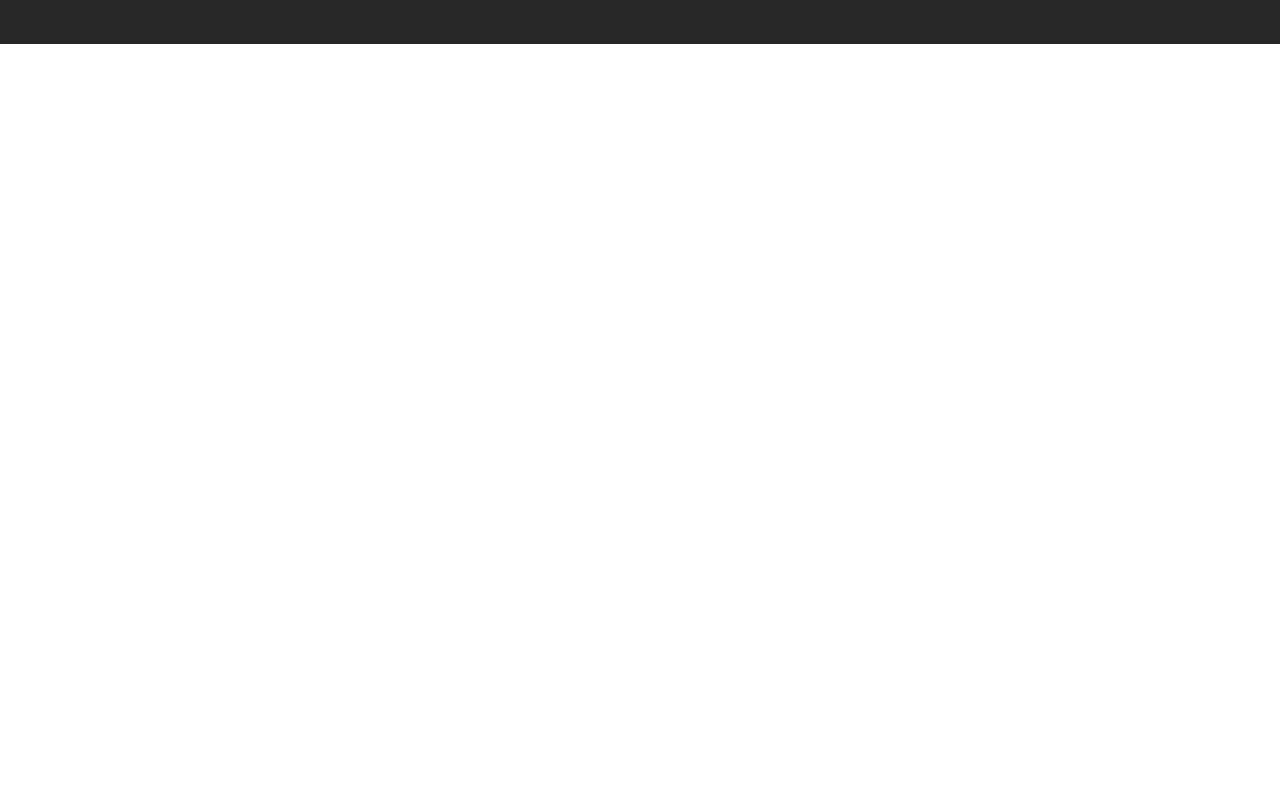
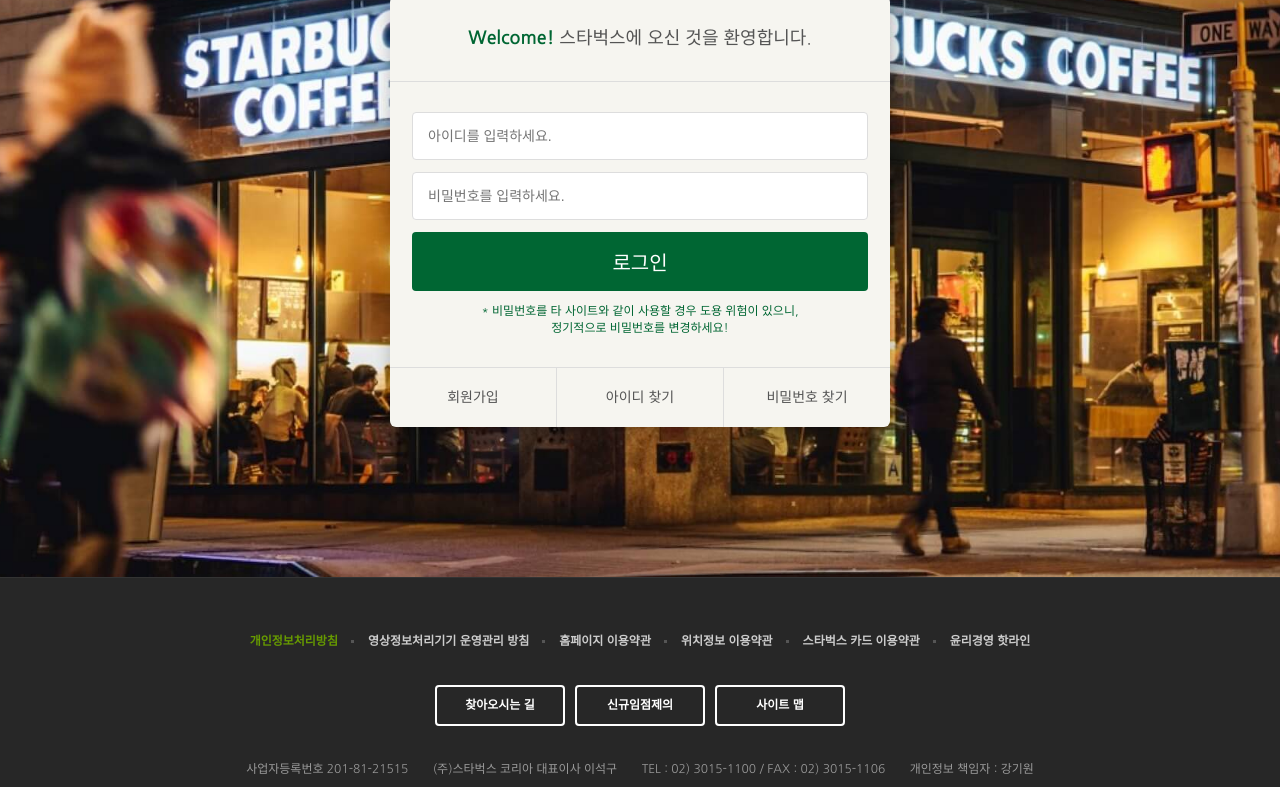
Before and after one commit to SKY-PEY/starbucks, a plain HTML site: page signin/index.html in a window 1280 px wide. Shown: the part 290-1077 px from the top of the page. Before the commit the page ends 800 px from the top, so only its background shows below. Drawn offline with nearby package versions, Linux system fonts and the light colour scheme.

Commit message:
Feat:Complete signin

```diff
--- /dev/null
+++ b/css/signin.css
@@ -0,0 +1,78 @@
+.signin {
+  margin-top: 120px;
+  padding: 100px 0 150px;
+  background-image: url("../images/signin_bg.jpg");
+  background-repeat: no-repeat;
+  background-position: center;
+  background-attachment: fixed;
+  background-size: cover;
+}
+.signin h1 {
+  color: #fff;
+  font-size: 30px;
+  font-weight: 700;
+  text-align: center;
+  margin-bottom: 24px;
+}
+.signin__card {
+  width: 500px;
+  margin: 0 auto;
+  border-radius: 6px;
+  background-color: #F6F5F0;
+  box-shadow: 2px 2px 20px rgba(0,0,0,.3);
+  color: #555;
+}
+.signin__card h2 {
+  padding: 30px;
+  font-size: 18px;
+  text-align: center;
+  border-bottom: 1px solid #ddd;
+}
+.signin__card h2 strong {
+  font-weight: 700;
+  color: #006633;
+}
+.signin__card form {
+  padding: 30px 22px;
+}
+.signin__card form input {
+  width: 100%;
+  margin-bottom: 12px;
+  padding: 15px;
+  border: 1px solid #ddd;
+  border-radius: 4px;
+  outline: none;
+  box-sizing: border-box;
+  font-size: 14px;
+}
+.signin__card form [type="submit"] {
+  background-color: #006633;
+  border: none;
+  color: #fff;
+  font-size: 20px;
+  cursor: pointer;
+}
+.signin__card form p {
+  font-size: 12px;
+  color: #006633;
+  text-align: center;
+}
+.signin__card .actions {
+  display: flex;
+  border-top: 1px solid #ddd;
+}
+.signin__card .actions a {
+  flex-grow: 1;
+  flex-basis: 0;
+  text-align: center;
+  padding: 20px;
+  color: #555;
+  font-size: 14px;
+  border-right: 1px solid #ddd;
+}
+.signin__card .actions a:hover {
+  text-decoration: underline;
+}
+.signin__card .actions a:last-child {
+  border-right: none;
+}
--- a/signin/index.html
+++ b/signin/index.html
@@ -26,7 +26,7 @@
   <link href="https://fonts.googleapis.com/css2?family=Nanum+Gothic:wght@400;700&display=swap" rel="stylesheet">
   <link rel="stylesheet" href="https://fonts.googleapis.com/icon?family=Material+Icons" />
   <link rel="stylesheet" href="../css/common.css">
-
+  <link rel="stylesheet" href="../css/signin.css">
 
   <script defer src="../js/common.js"></script>
 </head>
@@ -365,7 +365,29 @@
 
   </header>
 
- <section class="signin"></section>
+ <section class="signin">
+  <h1>로그인</h1>
+  <div class="signin__card">
+    <h2> <strong>Welcome!</strong> 스타벅스에 오신 것을 환영합니다.
+    </h2>
+    <form>
+      <input type="text" placeholder="아이디를 입력하세요." />
+      <input type="password" placeholder="비밀번호를 입력하세요." />
+      <input type="submit" value="로그인" />
+      <p>
+        * 비밀번호를 타 사이트와 같이 사용할 경우 도용 위험이 있으니, <br />
+        정기적으로 비밀번호를 변경하세요!
+
+      </p>
+    </form>
+
+    <div class="actions">
+      <a href="javascript:void(0)">회원가입</a>
+      <a href="javascript:void(0)">아이디 찾기</a>
+      <a href="javascript:void(0)">비밀번호 찾기</a>
+    </div>
+  </div>
+ </section>
 
     <!-- FOOTER -->
     <footer>
```
